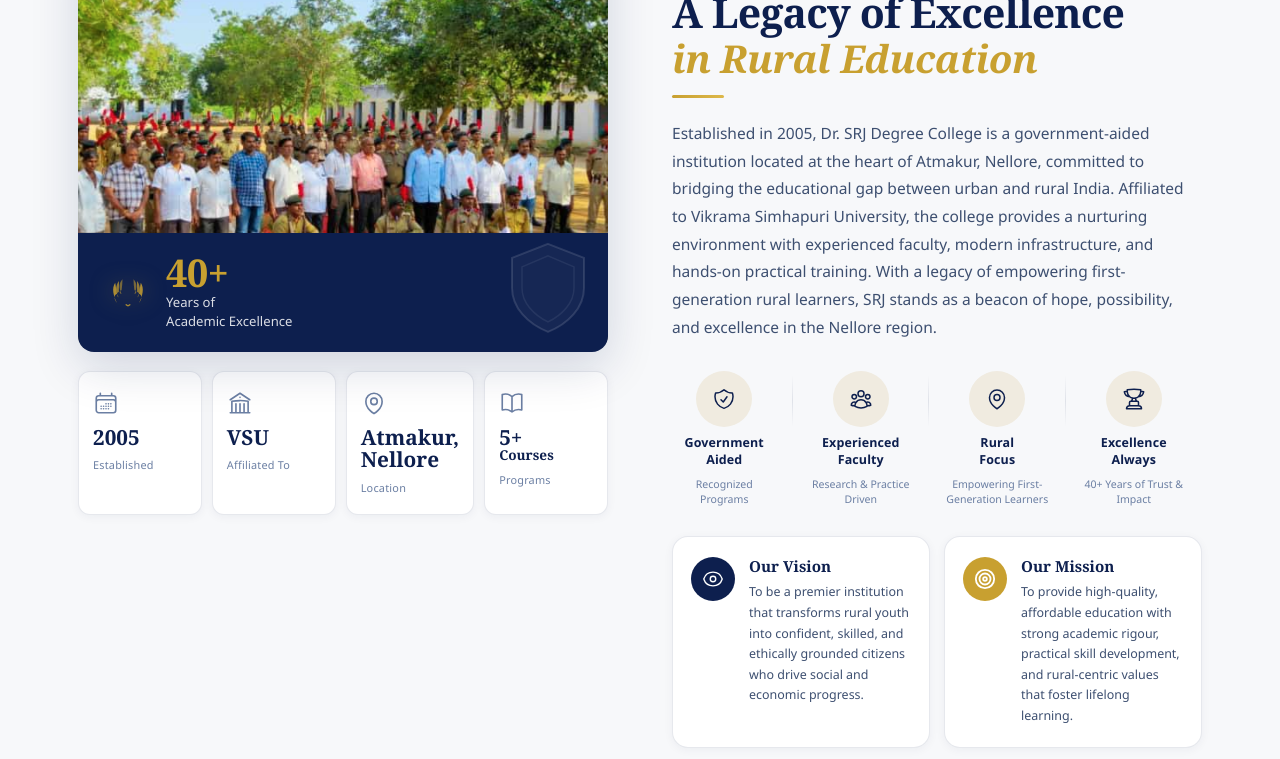
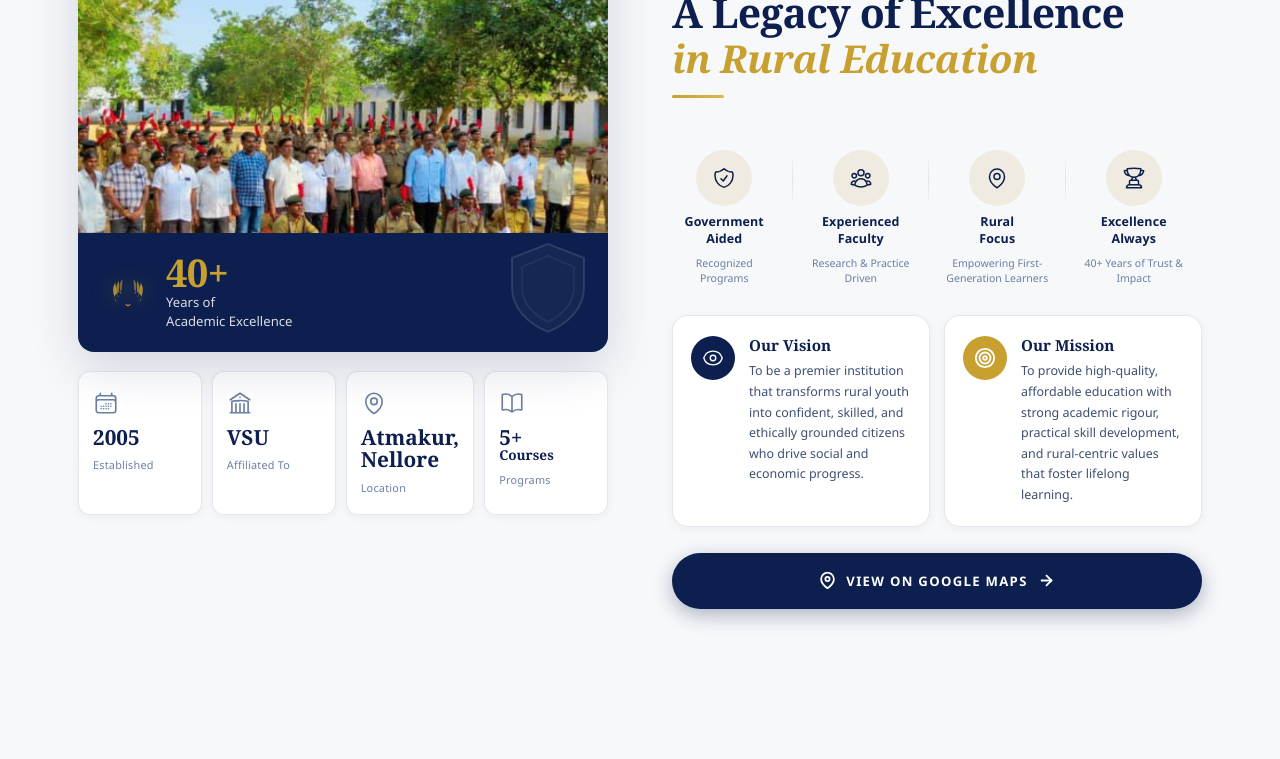
Before and after one commit to Pranay-Bhaskar/SRJ_Degree_college, a React (Vite) app in the folder frontend/: page / in a window 1280 px wide. Shown: the part 1140-1899 px from the top of the page. Built offline with nearby package versions, Linux system fonts and the light colour scheme.

Commit message:
placements

```diff
--- a/frontend/src/data/mockData.js
+++ b/frontend/src/data/mockData.js
@@ -22,7 +22,7 @@
   },
   vision: "To be a premier institution that transforms rural youth into confident, skilled, and ethically grounded citizens who drive social and economic progress.",
   mission: "To provide high-quality, affordable education with strong academic rigour, practical skill development, and rural-centric values that foster lifelong learning.",
-  about: `Established in 2005, Dr. SRJ Degree College is a government-aided institution located at the heart of Atmakur, Nellore, committed to bridging the educational gap between urban and rural India. Affiliated to Vikrama Simhapuri University, the college provides a nurturing environment with experienced faculty, modern infrastructure, and hands-on practical training. With a legacy of empowering first-generation rural learners, SRJ stands as a beacon of hope, possibility, and excellence in the Nellore region.`,
+  //about: `Established in 2005, Dr. SRJ Degree College is a government-aided institution located at the heart of Atmakur, Nellore, committed to bridging the educational gap between urban and rural India. Affiliated to Vikrama Simhapuri University, the college provides a nurturing environment with experienced faculty, modern infrastructure, and hands-on practical training. With a legacy of empowering first-generation rural learners, SRJ stands as a beacon of hope, possibility, and excellence in the Nellore region.`,
 };
 
 export const courses = [
--- a/frontend/src/pages/Home.jsx
+++ b/frontend/src/pages/Home.jsx
@@ -36,7 +36,7 @@
         <Admissions />
         <News />*/}
         <Gallery />
-        {/* <Placements />*/}
+        <Placements />
         <Contact />
       </main>
     </>
```
